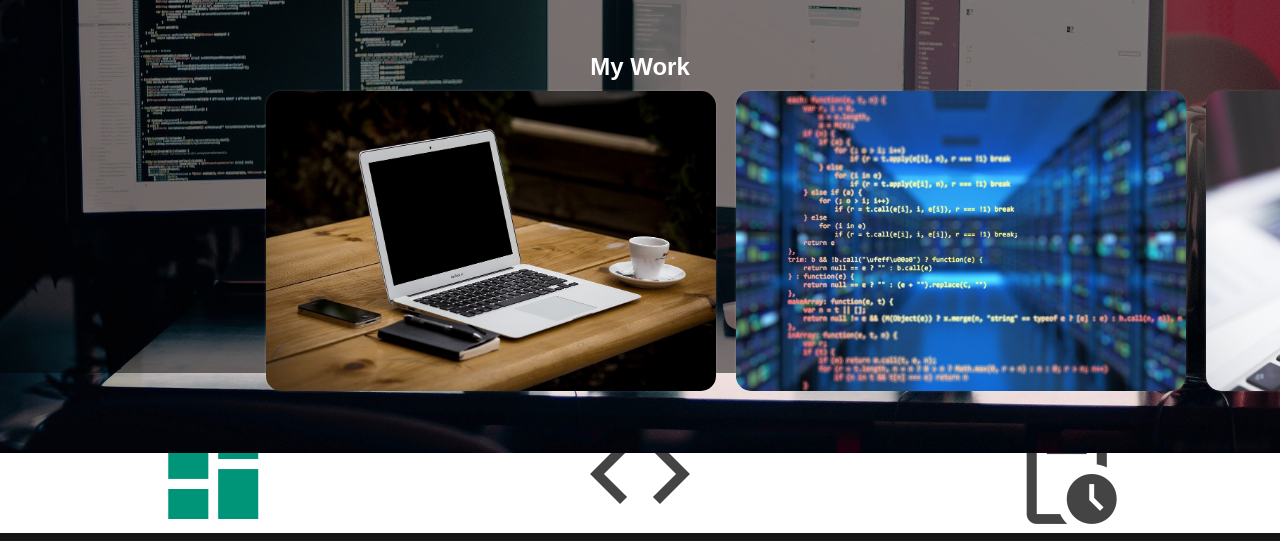
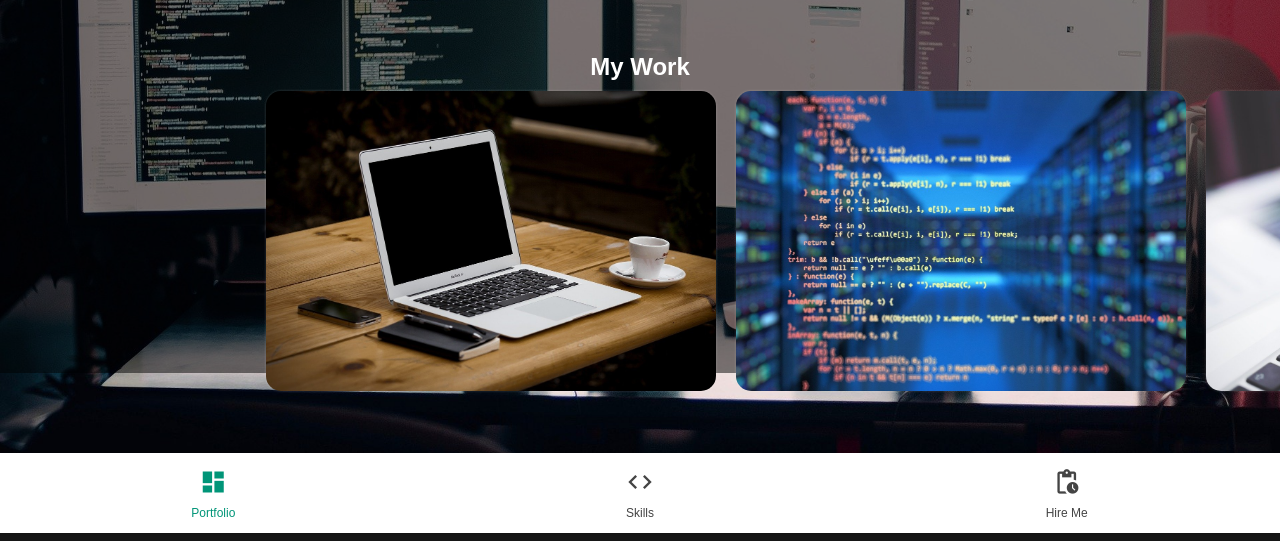
Before and after one commit to freddy2403/mobile_landigpage, a plain HTML site: page Developer LP/index.html in a window 1280 px wide. Shown: the part 267-808 px from the top of the page. Drawn offline with nearby package versions, Linux system fonts and the light colour scheme.

Commit message:
Add files via upload
Changed behavior of the bottom menu on smaller devices.

```diff
--- a/Developer LP/style.css
+++ b/Developer LP/style.css
@@ -1,6 +1,8 @@
 :root {
+  /* Variables for navigation */
     --bottom-nav-space: 10vh; /* Making space for the navbar */
-
+    --bottom-nav-iconsize: 3.5vh;
+    --bottom-nav-fontsize: 1.5vh;
 }
 * {
   padding: 0;
@@ -43,7 +45,6 @@ body {
   overflow: hidden; /* No scrolling or text out of the box*/
   white-space: nowrap; /* No linebreak in the text*/
   font-family: sans-serif;
-  font-size: 2em;
   color: #444444;
   text-decoration: none; /* No underline on links*/
   -webkit-tap-highlight-color: transparent;
@@ -59,12 +60,13 @@ body {
 }
 
 .nav__icon {
-  font-size: 2.5em;
+  font-size: var(--bottom-nav-iconsize);
   margin: 10px;
 }
 
 .nav__text {
-  margin-bottom: 10px;
+  font-size: var(--bottom-nav-fontsize);
+  margin-bottom: 1vh;
 }
 
 /* Content follows: */
```
